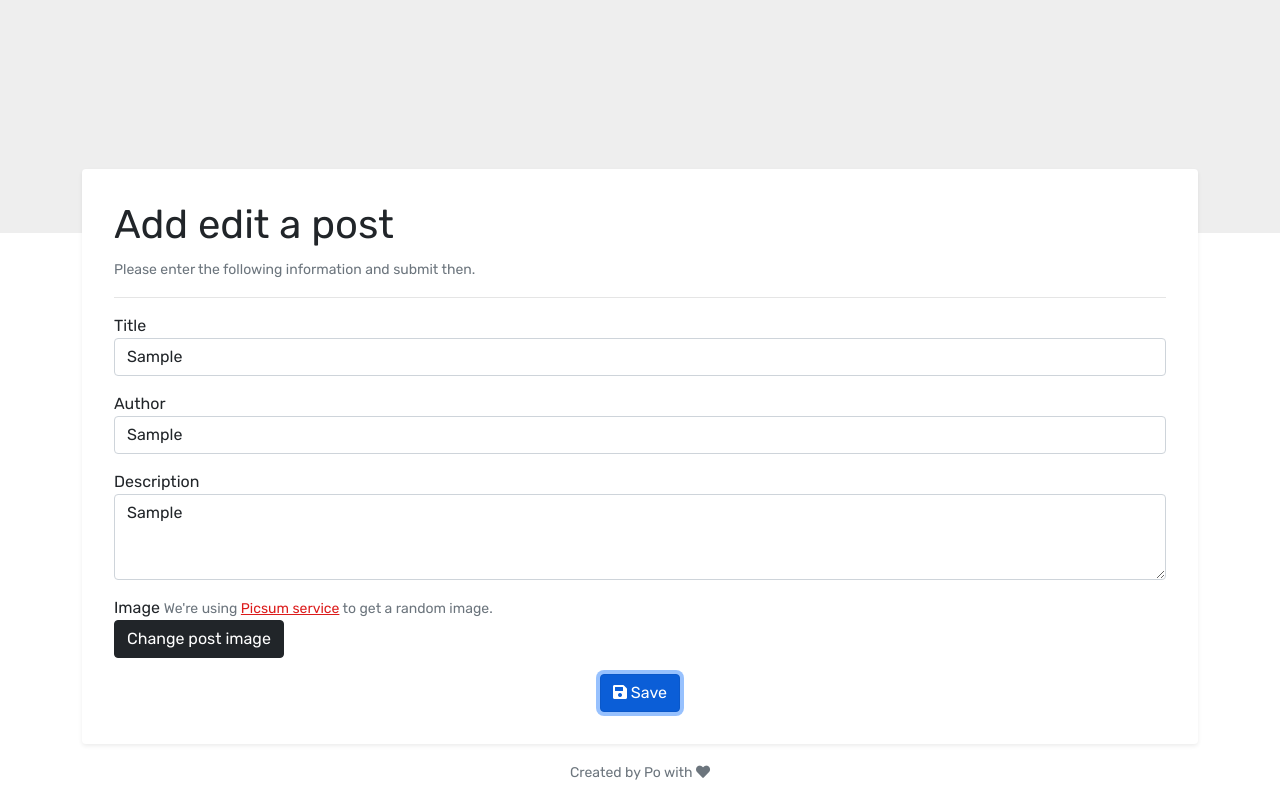
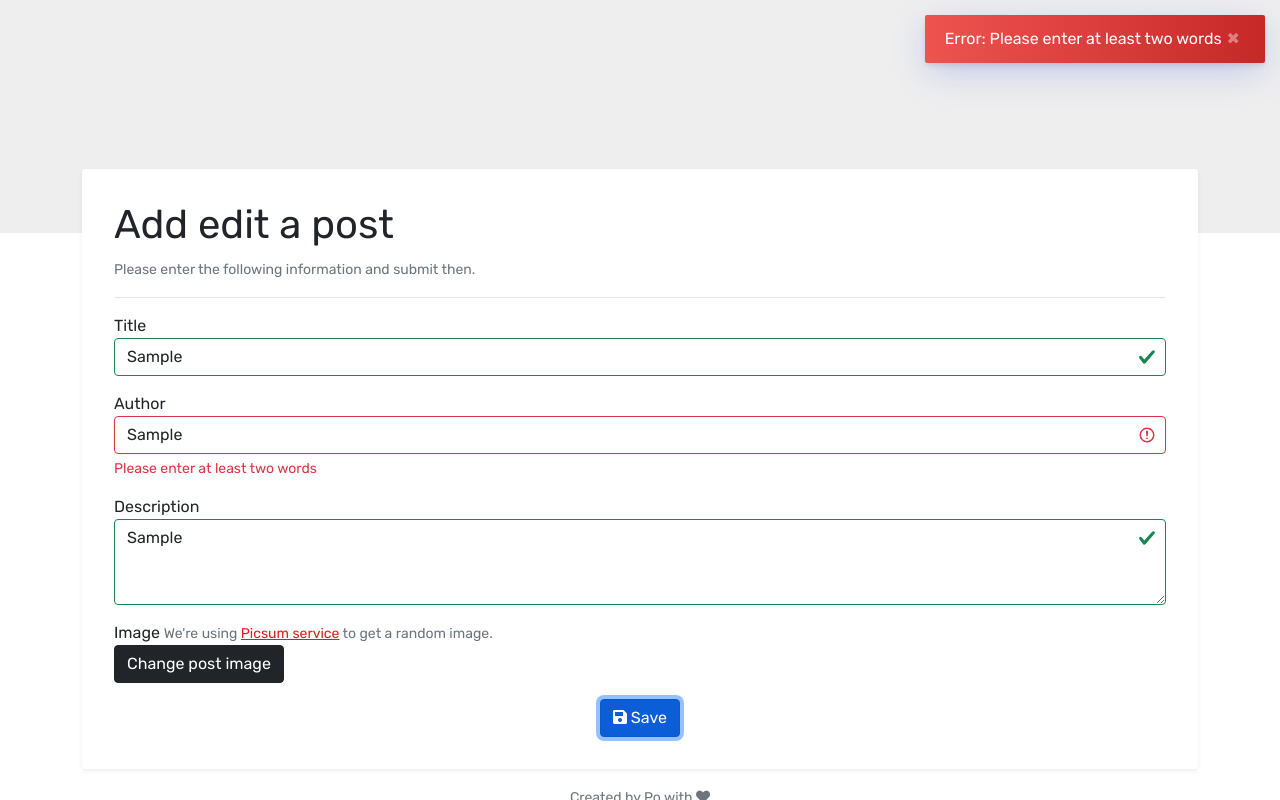
Before and after one commit to vucuong1820/js-post-ui, a website built with Vite: page add-edit-post.html in a window 1280 px wide. Both pictures are taken after typing "Sample", "Sample", "Sample" into the empty fields and a click on the button "Save". Shown: the part 139-939 px from the top of the page. Built offline with nearby package versions, Linux system fonts and the light colour scheme.

Commit message:
Handle Form
- Validate Form
- Show toast message
- Redirect to detail page

```diff
--- a/add-edit-post.html
+++ b/add-edit-post.html
@@ -79,7 +79,7 @@
               </p>
             </div>
 
-            <form id="postForm" class="post-form">
+            <form id="postForm" class="post-form" novalidate>
               <div class="form-group mb-3">
                 <label for="postTitle">Title</label>
                 <input
@@ -87,6 +87,7 @@
                   class="form-control"
                   name="title"
                   placeholder="Eg: Learning JS is fun"
+                  required
                 />
                 <div class="invalid-feedback">
                   Ooops! Please write a nice title for your post &gt;.&lt;
--- a/js/add-edit-post.js
+++ b/js/add-edit-post.js
@@ -1,6 +1,21 @@
 import postApi from "./api/postApi";
-import { initPostForm } from "./utils";
+import { initPostForm, toast } from "./utils";
+async function handleAddEditFormSubmit(formValues){
+  try {
+    // check edit or add
+    const savedPost = formValues.id ? await postApi.update(formValues) : await postApi.add(formValues);
 
+    // show toast message
+    toast.success('Save post sucessfully!')
+    // redirect to detail page
+    setTimeout(() => {
+      window.location.assign(`/post-detail.html?id=${savedPost.id}`)
+    }, 2000)
+
+  } catch (error) {
+    console.log('Error when submit:', error);
+  }
+}
 //MAIN
 (async () => {
   try {
@@ -21,7 +36,7 @@ import { initPostForm } from "./utils";
     initPostForm({
       formId: 'postForm',
       defaultValues,
-      onSubmit: (values) => console.log('submit values:',values)
+      onSubmit: handleAddEditFormSubmit,
     })
   } catch (error) {
       console.log('failed to fetch edit post api:',error);
--- a/js/utils/index.js
+++ b/js/utils/index.js
@@ -5,3 +5,4 @@ export * from "./search"
 export * from "./post"
 export * from "./lightbox"
 export * from "./post-form"
+export * from "./toast"
--- a/js/utils/post-form.js
+++ b/js/utils/post-form.js
@@ -1,18 +1,18 @@
-import { setBackgroundImg } from ".";
+import { setBackgroundImg, toast } from ".";
 import { setFieldValues } from "./common";
+import { setTextContent } from "./common";
+import * as yup from "yup";
 
-function setFormValues(form, values){
+function setFormValues(form, values) {
+  setFieldValues(form, '[name="title"]', values?.title);
+  setFieldValues(form, '[name="author"]', values?.author);
+  setFieldValues(form, '[name="description"]', values?.description);
 
-    setFieldValues(form, '[name="title"]', values?.title)
-    setFieldValues(form, '[name="author"]', values?.author)
-    setFieldValues(form, '[name="description"]', values?.description)
-
-    setFieldValues(form, '[name="imageUrl"]', values?.imageUrl)
-    setBackgroundImg(document, '#postHeroImage', values?.imageUrl)
-
+  setFieldValues(form, '[name="imageUrl"]', values?.imageUrl);
+  setBackgroundImg(document, "#postHeroImage", values?.imageUrl);
 }
-function getFormValues(form){
-    const formValues = {}
+function getFormValues(form) {
+  const formValues = {};
   // S1: loop through name array
   // const nameArray = ['title','author','description','imageUrl'];
   // nameArray.forEach(name => {
@@ -21,24 +21,84 @@ function getFormValues(form){
   // })
 
   // S2: using formData
-    const data = new FormData(form)
+  const data = new FormData(form);
 
-    for( const [key,value] of data) {
-        formValues[key] = value
+  for (const [key, value] of data) {
+    formValues[key] = value;
   }
 
-    return formValues
+  return formValues;
 }
-export function initPostForm({formId, defaultValues, onSubmit}){
+
+function getValidateSchema() {
+  return yup.object().shape({
+    title: yup.string().required("Please enter title"),
+    author: yup
+      .string()
+      .required("Please enter author")
+      .test(
+        "at-least-two-words",
+        "Please enter at least two words",
+        (value) => value.trim().split(" ").length >= 2
+      ),
+    description: yup.string(),
+  });
+}
+function setFieldError(form, name, error) {
+  const element = form.querySelector(`[name="${name}"]`);
+  if (element) {
+    element.setCustomValidity(error);
+    setTextContent(element.parentElement, ".invalid-feedback", error);
+  }
+}
+
+async function validateForm(form, formValues) {
+  // find errors
+  try {
+    // reset previous error
+    ["title", "author"].forEach((name) => setFieldError(form, name, ""));
+
+    // get schema
+    const schema = getValidateSchema();
+    await schema.validate(formValues, { abortEarly: false });
+  } catch (error) {
+    const errorLog = {};
+
+    for (const validationError of error.inner) {
+      const name = validationError.path;
+      // ignore if the field is already logged
+      if (errorLog[name]) continue;
+
+      // set error message and confirm the error of field is logged
+      toast.error(`Error: ${validationError.message}`)
+      setFieldError(form, name, validationError.message);
+      errorLog[name] = true;
+    }
+
+
+  }
+  // was-validated
+  const isValid = form.checkValidity();
+  if (!isValid) form.classList.add("was-validated");
+
+  return isValid;
+}
+
+export  function initPostForm({ formId, defaultValues, onSubmit }) {
   const form = document.getElementById(formId);
-    if(!form) return;
+  if (!form) return;
 
-    setFormValues(form, defaultValues)
+  setFormValues(form, defaultValues);
 
-    form.addEventListener('submit',(e) => {
+  form.addEventListener("submit", async (e) => {
     e.preventDefault();
 
-        const formValues = getFormValues(form)
-        console.log('form values:',formValues)
-    })
+    const formValues = getFormValues(form);
+    formValues.id = defaultValues.id;
+
+    const isValid = await validateForm(form,formValues);
+    if (!isValid) return;
+
+    onSubmit(formValues)
+  });
 }
--- /dev/null
+++ b/js/utils/toast.js
@@ -0,0 +1,44 @@
+import Toastify from 'toastify-js'
+import "toastify-js/src/toastify.css"
+
+export const toast = {
+    info(message){
+        Toastify({
+            text: message,
+            duration: 3000,
+            close: true,
+            gravity: "top", // `top` or `bottom`
+            position: "right", // `left`, `center` or `right`
+            stopOnFocus: true, // Prevents dismissing of toast on hover
+            style: {
+              background: "linear-gradient(to right, #42a5f5, #1565c0)",
+            },
+          }).showToast();
+    },
+    success(message){
+        Toastify({
+            text: message,
+            duration: 3000,
+            close: true,
+            gravity: "top", // `top` or `bottom`
+            position: "right", // `left`, `center` or `right`
+            stopOnFocus: true, // Prevents dismissing of toast on hover
+            style: {
+              background: "linear-gradient(to right, #4caf50, #1b5e20)",
+            },
+          }).showToast();
+    },
+    error(message){
+        Toastify({
+            text: message,
+            duration: 3000,
+            close: true,
+            gravity: "top", // `top` or `bottom`
+            position: "right", // `left`, `center` or `right`
+            stopOnFocus: true, // Prevents dismissing of toast on hover
+            style: {
+              background: "linear-gradient(to right, #ef5350, #c62828)",
+            },
+          }).showToast();
+    },
+}
--- a/package.json
+++ b/package.json
@@ -12,6 +12,8 @@
   "dependencies": {
     "axios": "^0.25.0",
     "dayjs": "^1.10.7",
-    "lodash.debounce": "^4.0.8"
+    "lodash.debounce": "^4.0.8",
+    "toastify-js": "^1.11.2",
+    "yup": "^0.32.11"
   }
 }
```
Also changed, not shown: 1 other file. Lines whose indentation alone changed are shown as unchanged.
